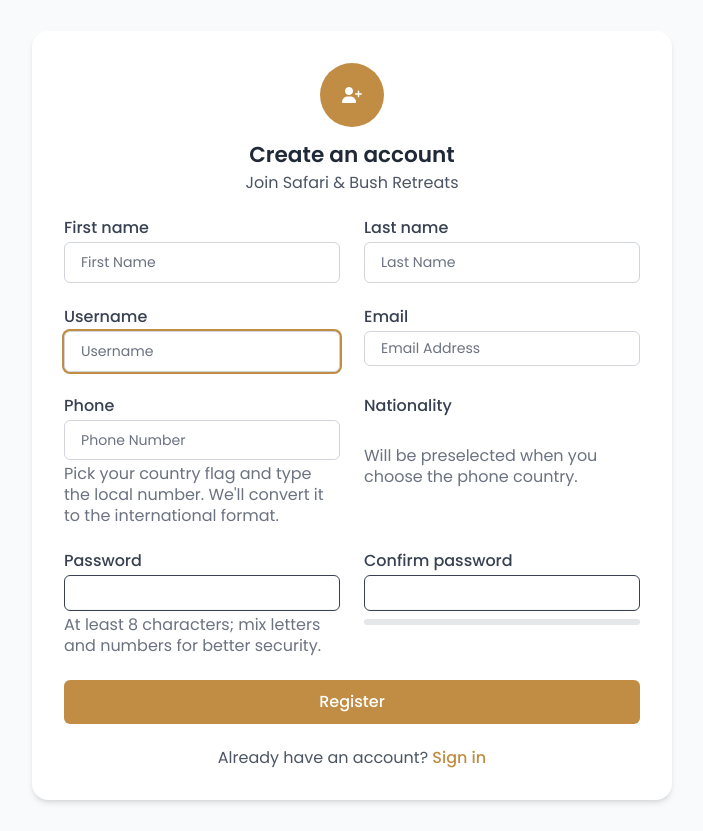
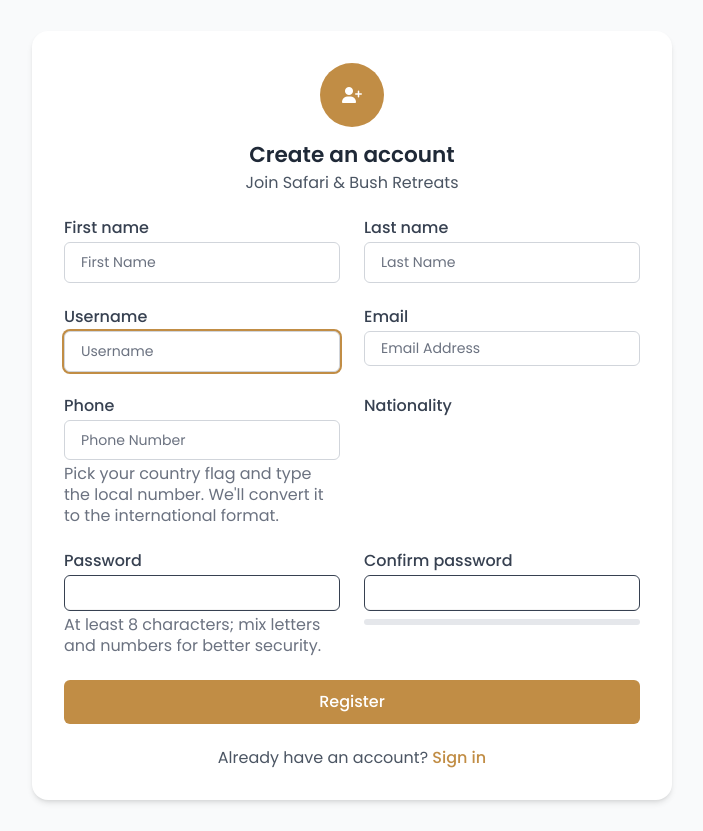
Before and after one commit to FidelisKagashe/Tourism, a Django app: page /accounts/register/ in a window 1280 px wide. Shown: the part 115-946 px from the top of the page, without its empty margins (288-991 px from the left). Run offline with Django 4.2, Linux system fonts and the light colour scheme; data that the repository does not hold is empty; parts of the project's set-up code (start-up, migrations or seed data) failed here and were passed over; some libraries are stand-ins or nearby versions.

Commit message:
Next improvement adding data

```diff
--- a/templates/accounts/register.html
+++ b/templates/accounts/register.html
@@ -156,7 +156,6 @@
               {% if form.nationality.errors %}
                 <div class="mt-1 text-red-600 text-sm">{{ form.nationality.errors|striptags }}</div>
               {% endif %}
-              <p class="mt-1 text-xs text-gray-500 dark:text-gray-400">{% trans "Will be preselected when you choose the phone country." %}</p>
             </div>
           </div>
 
```
